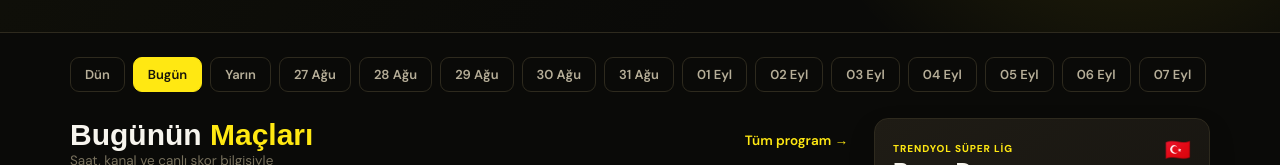
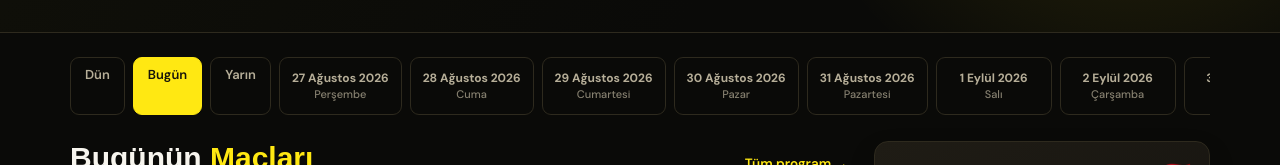
Before and after one commit to fre407/tvsporrehberi-web, a Next.js app: page / in a window 1280 px wide. Shown: the part 403-568 px from the top of the page. Built offline with nearby package versions, Linux system fonts and the light colour scheme; no server answers; the database is empty; a web font is replaced by a local one.

Commit message:
Show full dates in calendar tabs

```diff
--- a/app/globals.css
+++ b/app/globals.css
@@ -414,6 +414,28 @@
   background: var(--accent);
   border-color: var(--accent);
   color: var(--accent-ink);
+}
+.day-tab-date {
+  display: flex;
+  min-width: 116px;
+  min-height: 58px;
+  padding: 7px 12px;
+  flex-direction: column;
+  align-items: center;
+  justify-content: center;
+  line-height: 1.2;
+  text-align: center;
+  white-space: normal;
+}
+.day-tab-date-main {
+  font-size: 12px;
+  font-weight: 700;
+}
+.day-tab-date-weekday {
+  margin-top: 3px;
+  font-size: 11px;
+  font-weight: 500;
+  opacity: 0.72;
 }
 
 /* guide table */
--- a/components/DayTabs.js
+++ b/components/DayTabs.js
@@ -7,15 +7,29 @@
 const FIRST_OFFSET = -1;
 const LAST_OFFSET = 13; // dün + bugün + gelecek 13 gün = 2 haftalık kapsam
 
-function labelForOffset(offset, dateKey) {
+function labelForOffset(offset) {
   if (offset === -1) return 'Dün';
   if (offset === 0) return 'Bugün';
   if (offset === 1) return 'Yarın';
-  return new Intl.DateTimeFormat('tr-TR', {
+  return null;
+}
+
+function dateLabels(dateKey) {
+  const date = new Date(`${dateKey}T12:00:00+03:00`);
+  const fullDate = new Intl.DateTimeFormat('tr-TR', {
     timeZone: 'Europe/Istanbul',
-    day: '2-digit',
-    month: 'short',
-  }).format(new Date(`${dateKey}T12:00:00+03:00`));
+    day: 'numeric',
+    month: 'long',
+    year: 'numeric',
+  }).format(date);
+  const weekday = new Intl.DateTimeFormat('tr-TR', {
+    timeZone: 'Europe/Istanbul',
+    weekday: 'long',
+  }).format(date);
+  return {
+    fullDate,
+    weekday: weekday.charAt(0).toUpperCase() + weekday.slice(1),
+  };
 }
 
 export default function DayTabs({ activeOffset }) {
@@ -28,9 +42,16 @@
         const dateKey = dateKeyOffset(offset);
         const href = offset === 0 ? '/bugun' : `/gun/${dateKey}`;
         const active = offset === activeOffset;
+        const shortLabel = labelForOffset(offset);
+        const labels = shortLabel ? null : dateLabels(dateKey);
         return (
-          <Link key={offset} href={href} className={`day-tab${active ? ' active' : ''}`}>
-            {labelForOffset(offset, dateKey)}
+          <Link key={offset} href={href} className={`day-tab${labels ? ' day-tab-date' : ''}${active ? ' active' : ''}`}>
+            {shortLabel || (
+              <>
+                <span className="day-tab-date-main">{labels.fullDate}</span>
+                <span className="day-tab-date-weekday">{labels.weekday}</span>
+              </>
+            )}
           </Link>
         );
       })}
```
